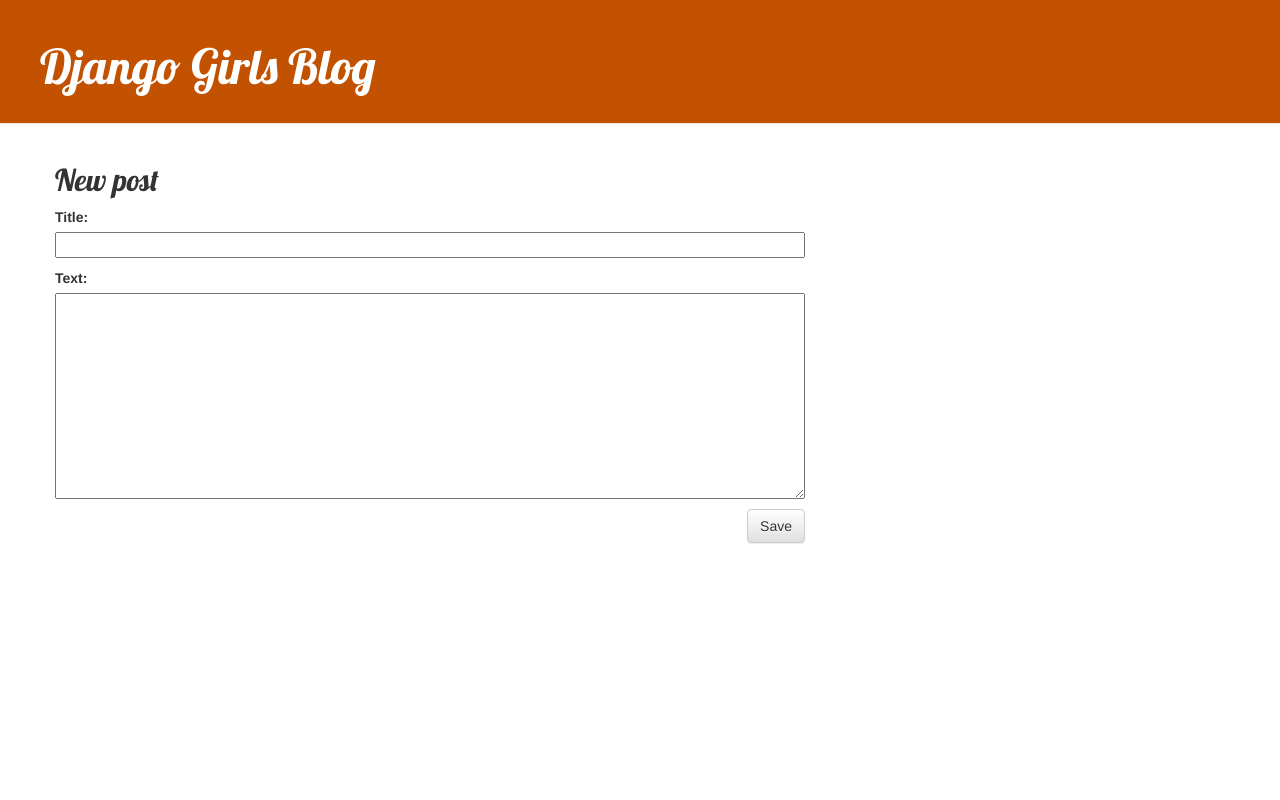
After one commit to Khar3a/my-first-blog, a Django app: page /post/new in a window 1280 px wide. The commit adds this page. Run offline with Django 3.2, Linux system fonts and the light colour scheme; some libraries are stand-ins or nearby versions.

Commit message:
Added views to create/edit blog post inside the site.

```diff
--- /dev/null
+++ b/blog/forms.py
@@ -0,0 +1,8 @@
+from django import forms
+from .models import Post
+
+class PostForm(forms.ModelForm):
+
+    class Meta:
+        model = Post
+        fields = ('title', 'text',)
--- a/blog/templates/blog/base.html
+++ b/blog/templates/blog/base.html
@@ -1,11 +1,26 @@
-{% block content %}
-    <div class="post">
-        {% if post.published_date %}
-            <div class="date">
-                {{ post.published_date }}
+{% load static %}
+<html>
+    <head>
+        <title>Django Girls blog</title>
+        <link rel="stylesheet" href="//maxcdn.bootstrapcdn.com/bootstrap/3.2.0/css/bootstrap.min.css">
+        <link rel="stylesheet" href="//maxcdn.bootstrapcdn.com/bootstrap/3.2.0/css/bootstrap-theme.min.css">
+        <link href='//fonts.googleapis.com/css?family=Lobster&subset=latin,latin-ext' rel='stylesheet' type='text/css'>
+        <link rel="stylesheet" href="{% static 'css/blog.css' %}">
+    </head>
+    <body>
+        <div class="page-header">
+            {% if user.is_authenticated %}
+            <a href="{% url 'post_new' %}" class="top-menu"><span class="glyphicon glyphicon-plus"></span></a>
+            {% endif %}
+            <h1><a href="/">Django Girls Blog</a></h1>
+        </div>
+        <div class="content container">
+            <div class="row">
+                <div class="col-md-8">
+                    {% block content %}
+                    {% endblock %}
+                </div>
             </div>
-        {% endif %}
-        <h2>{{ post.title }}</h2>
-        <p>{{ post.text|linebreaksbr }}</p>
-    </div>
-{% endblock %}
+        </div>
+    </body>
+</html>
--- a/blog/templates/blog/post_detail.html
+++ b/blog/templates/blog/post_detail.html
@@ -7,6 +7,9 @@
                 {{ post.published_date }}
             </div>
         {% endif %}
+        {% if user.is_authenticated %}
+        <a class="btn btn-default" href="{% url 'post_edit' pk=post.pk %}"><span class="glyphicon glyphicon-pencil"></span></a>
+        {% endif %}
         <h2>{{ post.title }}</h2>
         <p>{{ post.text|linebreaksbr }}</p>
     </div>
--- /dev/null
+++ b/blog/templates/blog/post_edit.html
@@ -0,0 +1,9 @@
+{% extends 'blog/base.html' %}
+
+{% block content %}
+    <h2>New post</h2>
+    <form method="POST" class="post-form">{% csrf_token %}
+        {{ form.as_p }}
+        <button type="submit" class="save btn btn-default">Save</button>
+    </form>
+{% endblock %}
--- a/blog/urls.py
+++ b/blog/urls.py
@@ -12,4 +12,6 @@
 urlpatterns = [
     path('', views.post_list, name='post_list'),
     path('post/<int:pk>/', views.post_detail, name='post_detail'),
+    path('post/new', views.post_new, name='post_new'),
+    path('post/<int:pk>/edit/', views.post_edit, name='post_edit'),
 ]
--- a/blog/views.py
+++ b/blog/views.py
@@ -6,6 +6,8 @@
 from django.shortcuts import render, get_object_or_404
 from django.utils import timezone
 from .models import Post
+from .forms import PostForm
+from django.shortcuts import redirect
 
 # Create your views here.
 #Se creo una función (def) llamada post_list que acepta request y return una función render que reproduce (construye) nuestra plantilla blog/post_list.html
@@ -18,3 +20,30 @@
 def post_detail (request, pk):
     post = get_object_or_404(Post, pk=pk)
     return render(request, 'blog/post_detail.html', {'post': post})
+
+def post_new(request):
+    if request.method == "POST":
+        form = PostForm(request.POST)
+        if form.is_valid():
+            post = form.save(commit=False)
+            post.author = request.user
+            post.published_date = timezone.now()
+            post.save()
+            return redirect('post_detail', pk=post.pk)
+    else:
+        form = PostForm()
+    return render(request, 'blog/post_edit.html', {'form': form})
+
+def post_edit(request, pk):
+    post = get_object_or_404(Post, pk=pk)
+    if request.method == "POST":
+        form = PostForm(request.POST, instance=post)
+        if form.is_valid():
+            post = form.save(commit=False)
+            post.author = request.user
+            post.published_date = timezone.now()
+            post.save()
+            return redirect('post_detail', pk=post.pk)
+    else:
+        form = PostForm(instance=post)
+    return render(request, 'blog/post_edit.html', {'form': form})
```
